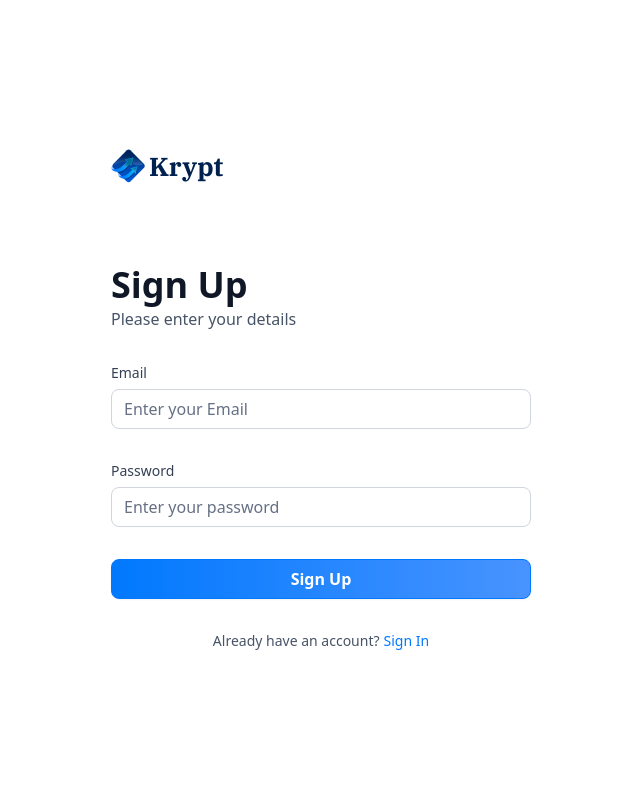
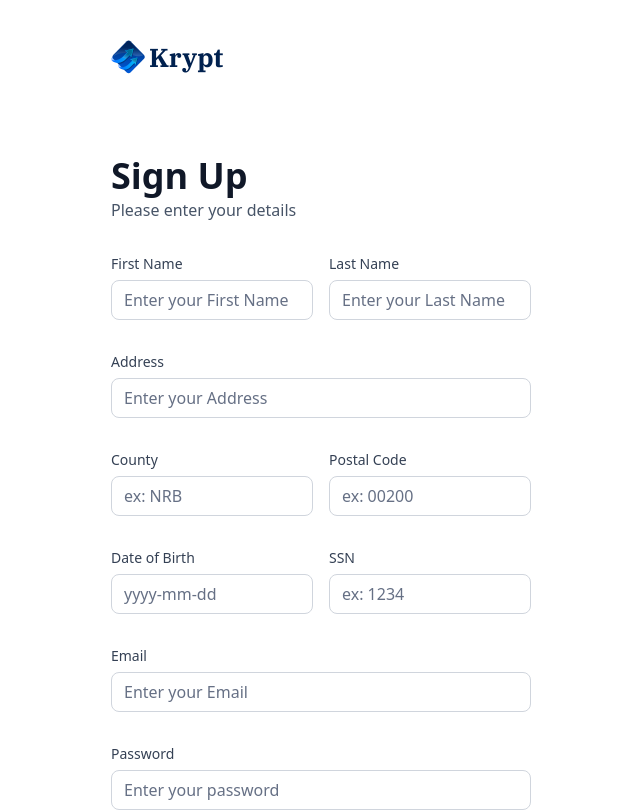
Before and after one commit to Mworia-Ian/web-banking-app, a Next.js app: page /sign-up in a window 1280 px wide. Shown: the top 812 px of the page, without its empty margins (319-959 px from the left). Built offline with nearby package versions, Linux system fonts and the light colour scheme.

Commit message:
implement sign up page

```diff
--- a/components/AuthForm.tsx
+++ b/components/AuthForm.tsx
@@ -26,9 +26,11 @@ const AuthForm = ({ type }: { type: string }) => {
   const [user, setUser] = useState(null);
   const [loading, setLoading] = useState(false);
 
+  const formSchema = authFormSchema(type);
+
   // 1. Define your form.
-  const form = useForm<z.infer<typeof authFormSchema>>({
-    resolver: zodResolver(authFormSchema),
+  const form = useForm<z.infer<typeof formSchema>>({
+    resolver: zodResolver(formSchema),
     defaultValues: {
       email: "",
       password: "",
@@ -36,7 +38,7 @@ const AuthForm = ({ type }: { type: string }) => {
   });
 
   // 2. Define a submit handler.
-  function onSubmit(values: z.infer<typeof authFormSchema>) {
+  function onSubmit(values: z.infer<typeof formSchema>) {
     // Do something with the form values.
     // ✅ This will be type-safe and validated.
     setLoading(true);
@@ -76,6 +78,59 @@ const AuthForm = ({ type }: { type: string }) => {
         <>
           <Form {...form}>
             <form onSubmit={form.handleSubmit(onSubmit)} className="space-y-8">
+              {type === "sign-up" && (
+                <>
+                  <div className="flex gap-4">
+                    <CustomInput
+                      control={form.control}
+                      name="firstName"
+                      label="First Name"
+                      placeholder="Enter your First Name"
+                    />
+                    <CustomInput
+                      control={form.control}
+                      name="lastName"
+                      label="Last Name"
+                      placeholder="Enter your Last Name"
+                    />
+                  </div>
+
+                  <CustomInput
+                    control={form.control}
+                    name="address1"
+                    label="Address"
+                    placeholder="Enter your Address"
+                  />
+                  <div className="flex gap-4">
+                    <CustomInput
+                      control={form.control}
+                      name="state"
+                      label="County"
+                      placeholder="ex: NRB"
+                    />
+                    <CustomInput
+                      control={form.control}
+                      name="postalCode"
+                      label="Postal Code"
+                      placeholder="ex: 00200"
+                    />
+                  </div>
+                  <div className="flex gap-4">
+                    <CustomInput
+                      control={form.control}
+                      name="dateOfBirth"
+                      label="Date of Birth"
+                      placeholder="yyyy-mm-dd"
+                    />
+                    <CustomInput
+                      control={form.control}
+                      name="ssn"
+                      label="SSN"
+                      placeholder="ex: 1234"
+                    />
+                  </div>
+                </>
+              )}
               <CustomInput
                 control={form.control}
                 name="email"
--- a/components/CustomInput.tsx
+++ b/components/CustomInput.tsx
@@ -5,9 +5,11 @@ import { Control, FieldPath} from "react-hook-form";
 import { z } from "zod";
 import { authFormSchema } from "@/lib/utils";
 
+const formSchema = authFormSchema('sign-up')
+
 interface CustomInput {
-    control: Control<z.infer<typeof authFormSchema>>,
-    name: FieldPath<z.infer<typeof authFormSchema>>,
+    control: Control<z.infer<typeof formSchema>>,
+    name: FieldPath<z.infer<typeof formSchema>>,
     label: string,
     placeholder: string
 }
--- a/lib/utils.ts
+++ b/lib/utils.ts
@@ -195,7 +195,16 @@ export const getTransactionStatus = (date: Date) => {
   return date > twoDaysAgo ? "Processing" : "Success";
 };
 
-export const authFormSchema = z.object({
+export const authFormSchema = (type: string) => z.object({
+  // sign up
+  firstName: type === 'sign-in' ? z.string().optional() : z.string().min(3),
+  lastName: type === 'sign-in' ? z.string().optional() : z.string().min(3),
+  address1: type === 'sign-in' ? z.string().optional() : z.string().max(50),
+  state: type === 'sign-in' ? z.string().optional() : z.string().min(2).max(2),
+  postalCode: type === 'sign-in' ? z.string().optional() : z.string().min(3).max(6),
+  dateOfBirth: type === 'sign-in' ? z.string().optional() : z.string().min(3),
+  ssn: type === 'sign-in' ? z.string().optional() : z.string().min(3),
+  //both
   email: z.string().email(),
-  password:  z.string().min(8)
+  password:  z.string().min(8),
 });
```
